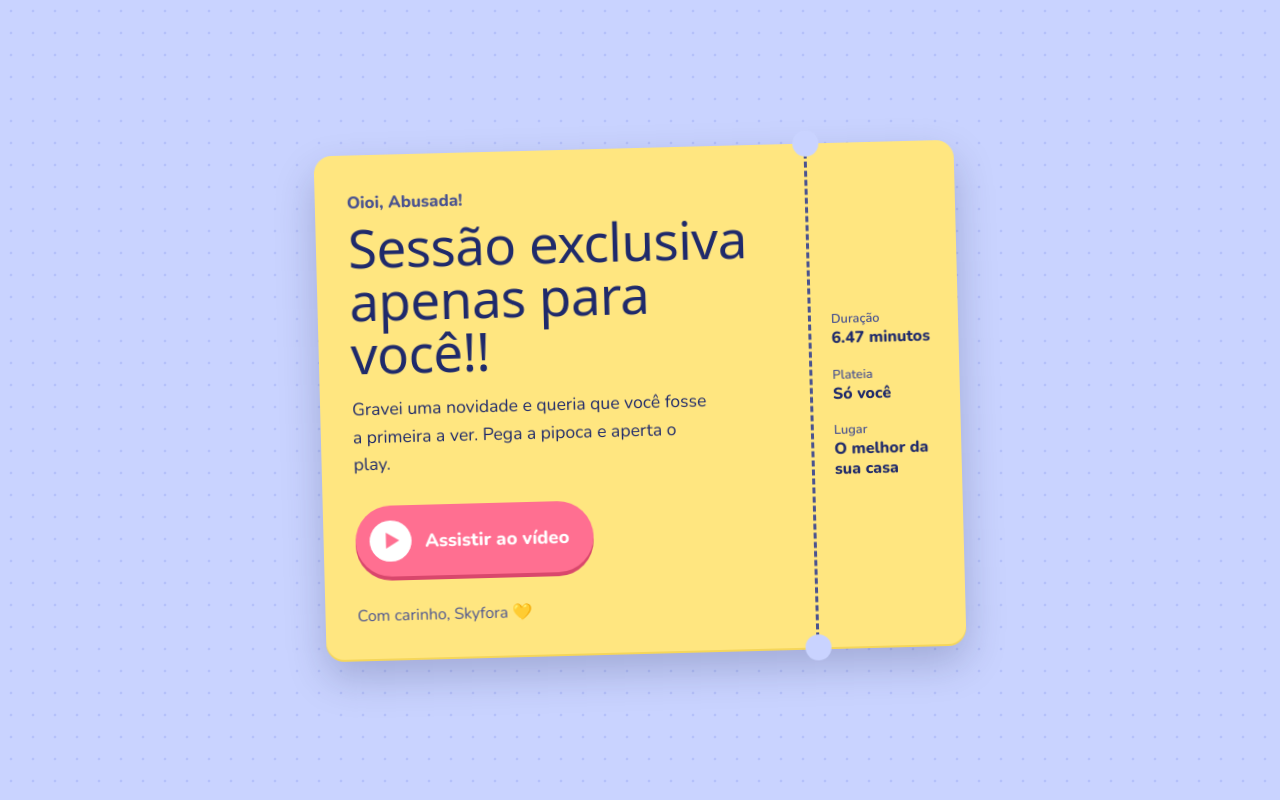
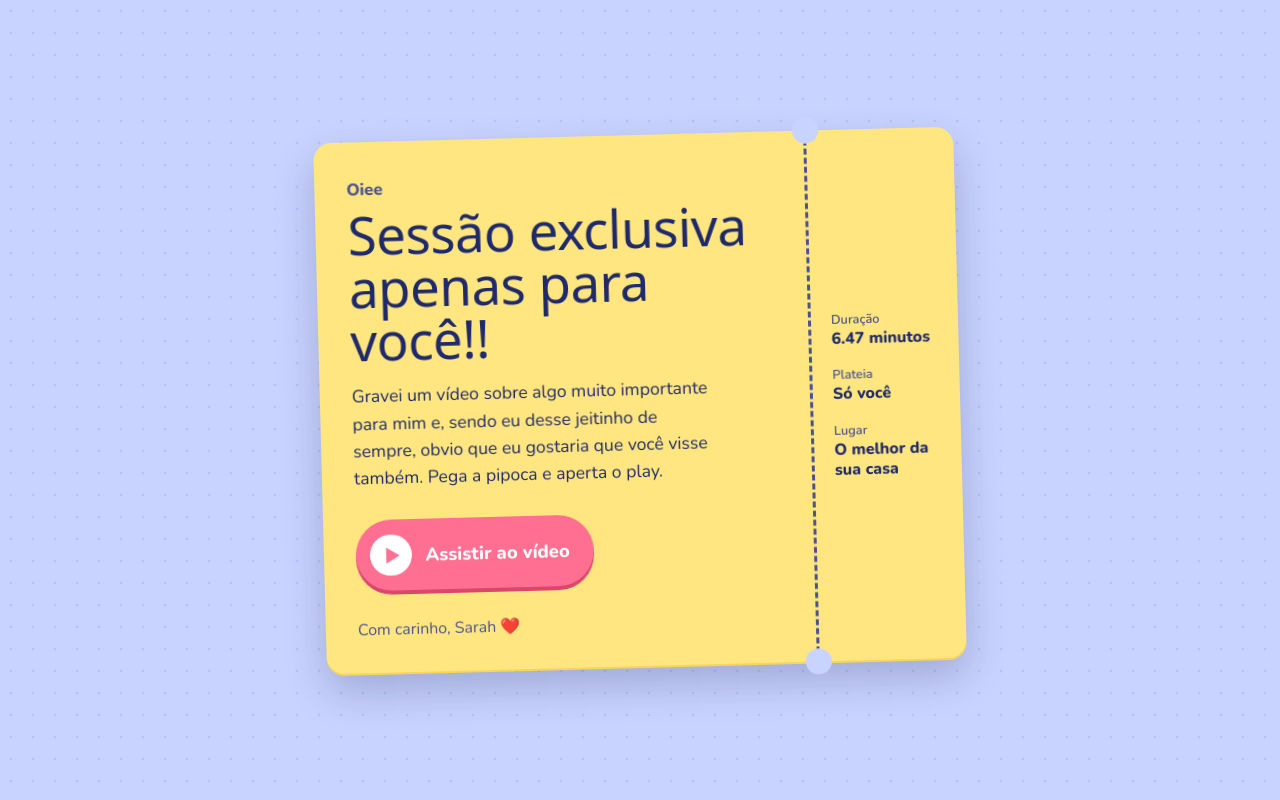
Before and after one commit to sarahandrade-dev/ingresso, a plain HTML site: page index.html in a window 1280 px wide. Drawn offline with nearby package versions, Linux system fonts and the light colour scheme; a web font is replaced by a local one.

Commit message:
Update greeting and signature in index.html

```diff
--- a/index.html
+++ b/index.html
@@ -13,15 +13,15 @@
 <body>
   <article class="ticket" aria-label="Ingresso para a sessão exclusiva">
     <div class="main">
-      <p class="ola">Oioi, Abusada!</p>
+      <p class="ola">Oiee </p>
       <h1>Sessão exclusiva apenas para você!!</h1>
-      <p class="texto">Gravei uma novidade e queria que você fosse a primeira a ver.
+      <p class="texto">Gravei um vídeo sobre algo muito importante para mim e, sendo eu desse jeitinho de sempre, obvio que eu gostaria que você visse também.
         Pega a pipoca e aperta o play.</p>
       <a class="play" href="https://youtu.be/QWvPG7VvkgI" target="_blank" rel="noopener">
         <span class="bola" aria-hidden="true"><svg viewBox="0 0 10 12"><path d="M0 0l10 6-10 6z"/></svg></span>
         Assistir ao vídeo
       </a>
-      <p class="assinatura">Com carinho, Skyfora 💛</p>
+      <p class="assinatura">Com carinho, Sarah ❤️</p>
     </div>
     <aside class="stub">
       <dl><dt>Duração</dt><dd>6.47 minutos</dd></dl>
```
